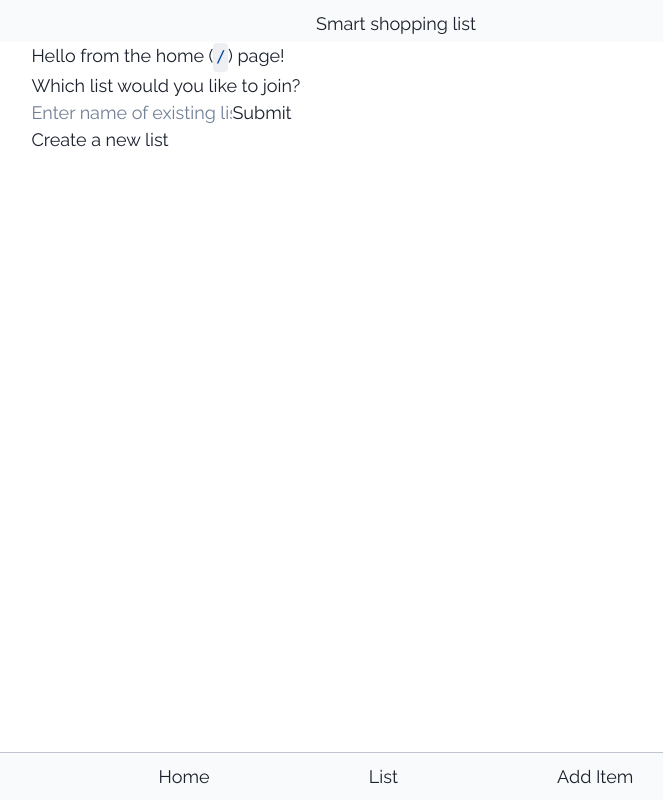
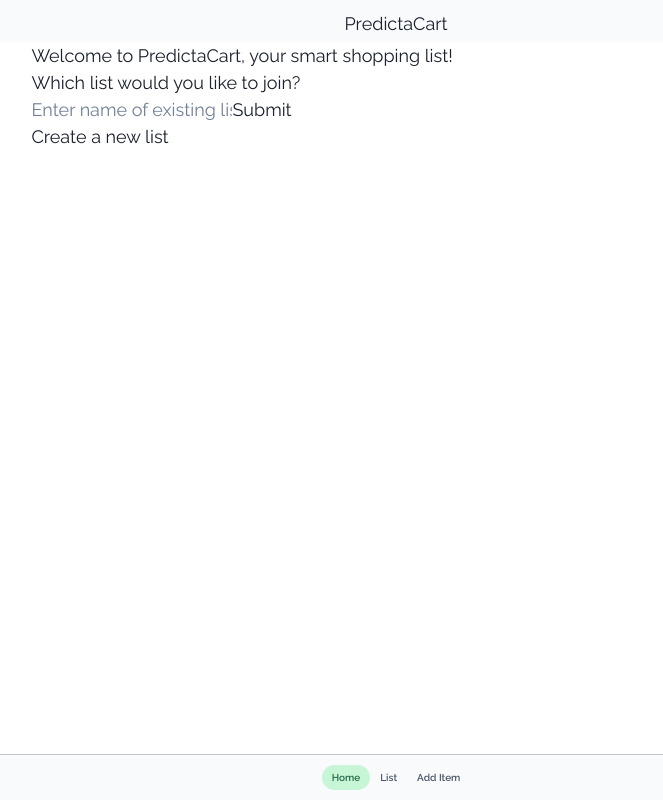
Before and after one commit to the-collab-lab/tcl-62-smart-shopping-list, a React (Vite) app: page / in a window 1280 px wide. Shown: the whole page, without its empty margins (244-907 px from the left). Built offline with nearby package versions, Linux system fonts and the light colour scheme; a web font is replaced by a local one.

Commit message:
Adds tab components to navigation and integrates with React Router

```diff
--- a/src/views/Home.jsx
+++ b/src/views/Home.jsx
@@ -40,9 +40,7 @@
 
 	return (
 		<div className="Home">
-			<p>
-				Hello from the home (<code>/</code>) page!
-			</p>
+			<p>Welcome to PredictaCart, your smart shopping list!</p>
 			<form onSubmit={handleSubmit}>
 				<label htmlFor="existingToken">
 					Which list would you like to join?
--- a/src/views/Layout.jsx
+++ b/src/views/Layout.jsx
@@ -1,4 +1,5 @@
 import { Outlet, NavLink } from 'react-router-dom';
+import { Link, Tabs, TabList, Tab } from '@chakra-ui/react';
 
 import './Layout.css';
 
@@ -15,38 +16,31 @@
 		<>
 			<div className="Layout">
 				<header className="Layout-header">
-					<h1>Smart shopping list</h1>
+					<h1>PredictaCart</h1>
 				</header>
 				<main className="Layout-main">
 					<Outlet />
 				</main>
 				<nav className="Nav">
-					<div className="Nav-container">
-						<NavLink
-							to="/"
-							className={({ isActive, isPending }) =>
-								isPending ? 'pending' : isActive ? 'active' : ''
-							}
-						>
-							Home
-						</NavLink>
-						<NavLink
-							to="/list"
-							className={({ isActive, isPending }) =>
-								isPending ? 'pending' : isActive ? 'active' : ''
-							}
-						>
-							List
-						</NavLink>
-						<NavLink
-							to="/add-item"
-							className={({ isActive, isPending }) =>
-								isPending ? 'pending' : isActive ? 'active' : ''
-							}
-						>
-							Add Item
-						</NavLink>
-					</div>
+					<Tabs variant="soft-rounded" colorScheme="green">
+						<TabList>
+							<Tab>
+								<Link as={NavLink} to="/">
+									Home
+								</Link>
+							</Tab>
+							<Tab>
+								<Link as={NavLink} to="/list">
+									List
+								</Link>
+							</Tab>
+							<Tab>
+								<Link as={NavLink} to="/add-item">
+									Add Item
+								</Link>
+							</Tab>
+						</TabList>
+					</Tabs>
 				</nav>
 			</div>
 		</>
```
Also changed, not shown: src/AppHolder.jsx (deleted, +0 -32 lines).
